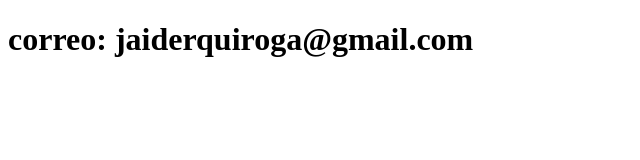
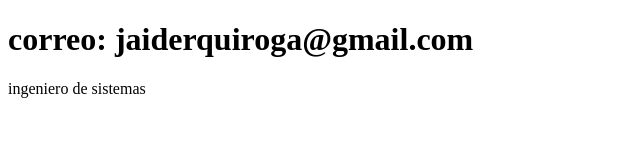
Before and after one commit to JAIDERQJ/Sistema-de-registro-, a plain HTML site: page contacto.html in a window 1280 px wide. Shown: the whole page, without its empty margins (0-640 px from the left). Drawn offline with Linux system fonts and the light colour scheme.

Commit message:
Actualiza el contacto

```diff
--- a/contacto.html
+++ b/contacto.html
@@ -7,5 +7,6 @@
 </head>
 <body>
     <h1>correo: jaiderquiroga@gmail.com</h1>
+     <P>ingeniero de sistemas</P>
 </body>
 </html>
```
